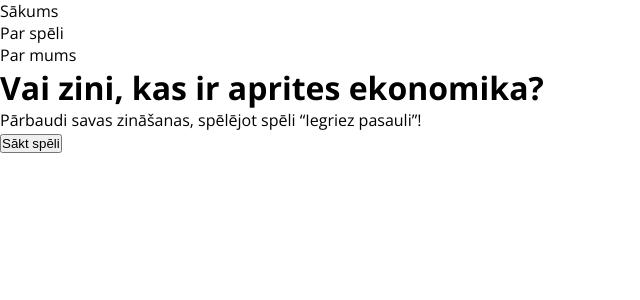
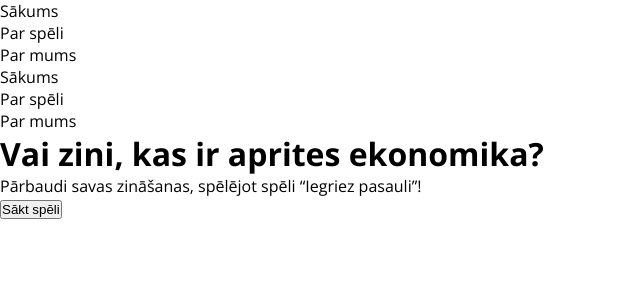
Before and after one commit to Devkeycrap/iegriez-pasauli, a Next.js app: page / in a window 1280 px wide. Shown: the top 300 px of the page, without its empty margins (0-640 px from the left). Built offline with nearby package versions, Linux system fonts and the light colour scheme.

Commit message:
App layout

```diff
--- a/pages/_app.tsx
+++ b/pages/_app.tsx
@@ -1,14 +1,16 @@
 import Head from "next/head";
+import Navbar from "../components/Navbar.component";
 import "../styles/globals.scss";
 
 function MyApp({ Component, pageProps }) {
   return (
-    <>
+    <div className="root">
       <Head>
         <title>Iegriez pasauli</title>
       </Head>
+      <Navbar />
       <Component {...pageProps} />
-    </>
+    </div>
   );
 }
 
```
